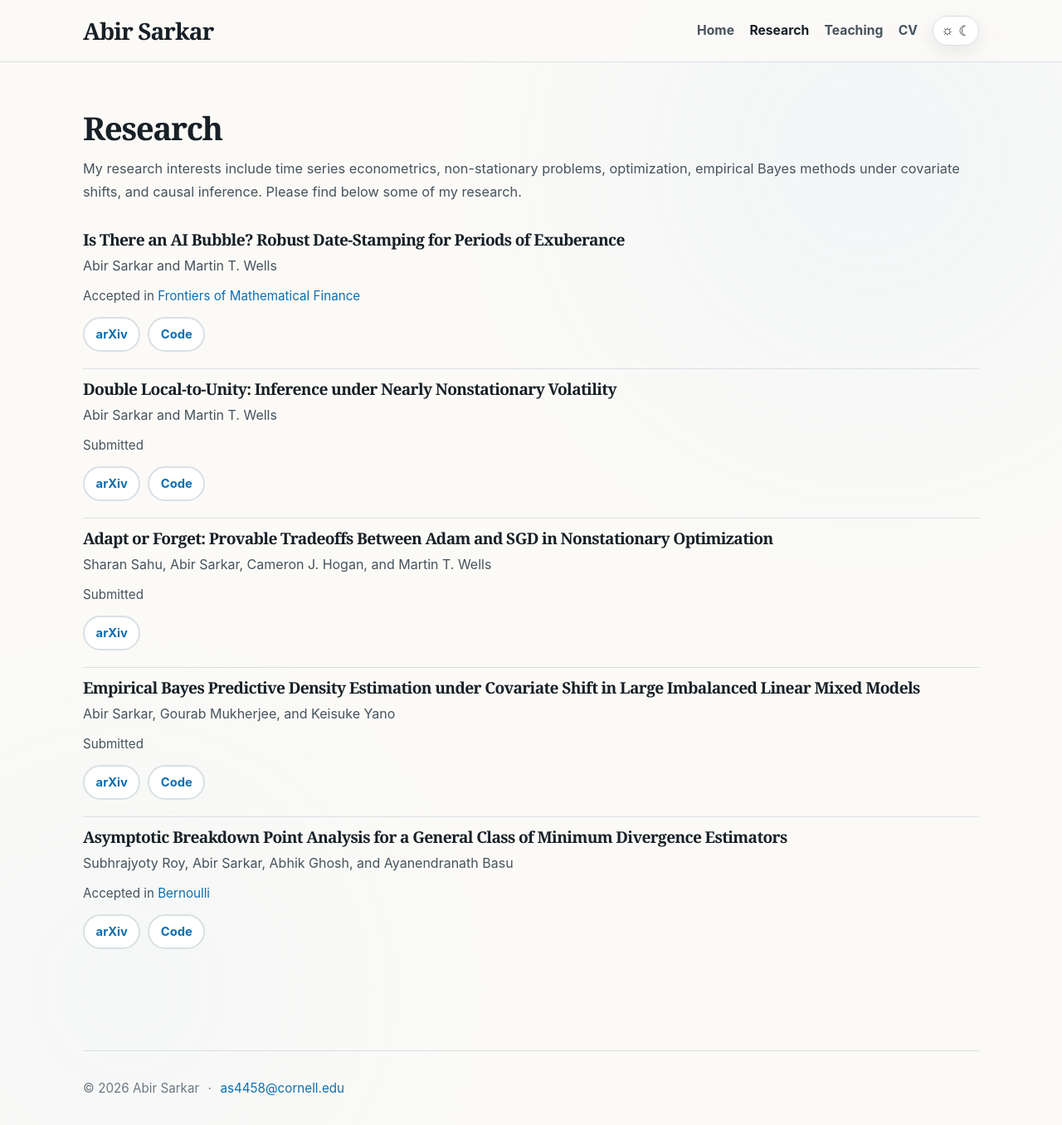
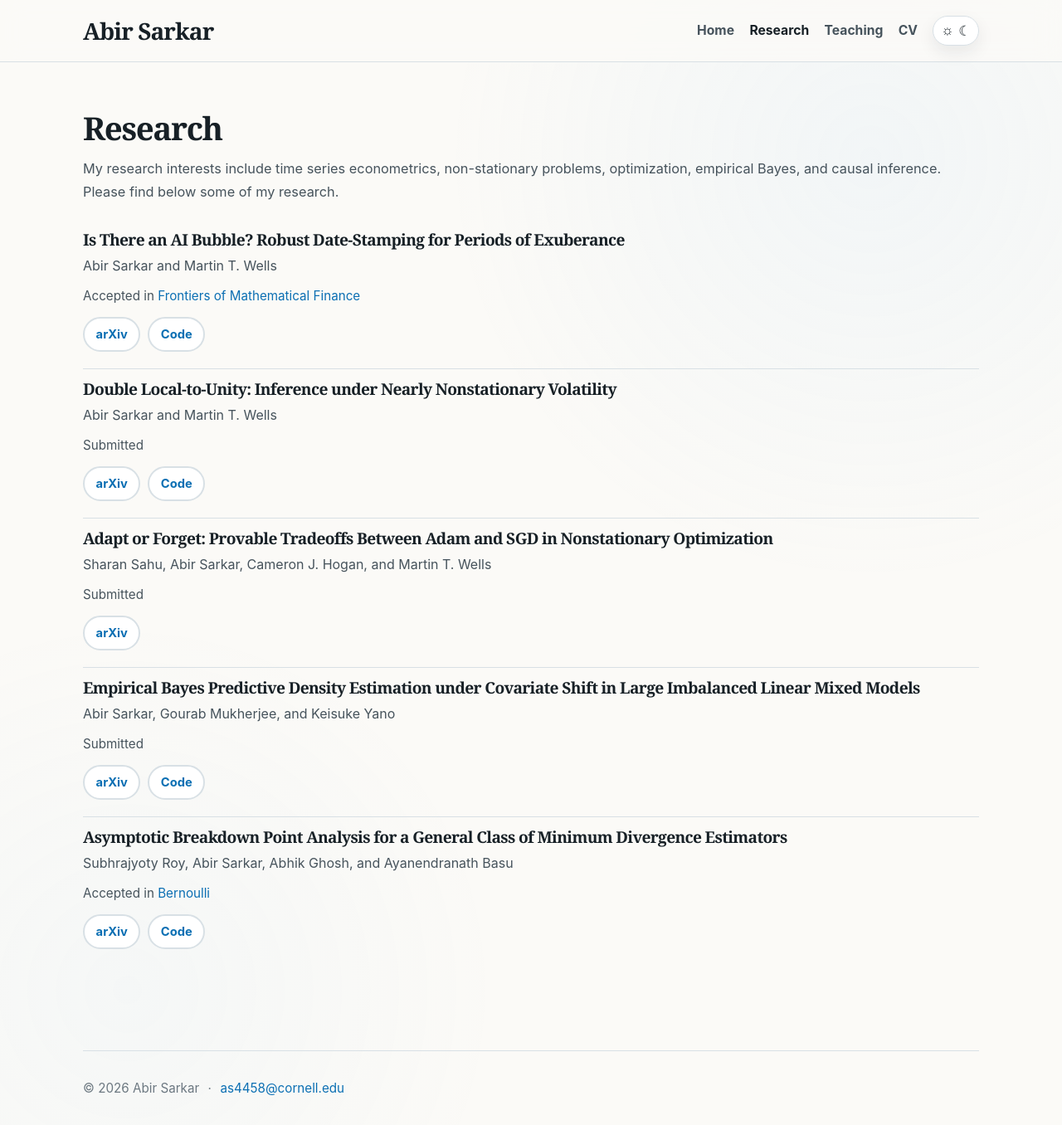
Before and after one commit to AbirS2026/AbirS2026.github.io, a Jekyll site: the page built from research.md, in a window 1280 px wide and 1356 px high. Shown: the whole window at 83% size. Built offline with Jekyll 4.4.1, drawn with Linux system fonts in a browser that asks for light colours; our own code applies the rules of GitHub Pages for plain Markdown files; a style sheet for code colours, icons or effects is not loaded.

Commit message:
Update research.md

```diff
--- a/research.md
+++ b/research.md
@@ -5,7 +5,7 @@
 
 <p class="research-intro">
   My research interests include time series econometrics, non-stationary problems,
-  optimization, empirical Bayes methods under covariate shifts, and causal inference. Please find below some of my research.
+  optimization, empirical Bayes, and causal inference. Please find below some of my research.
 </p>
 
 <div class="paper-list">
```
